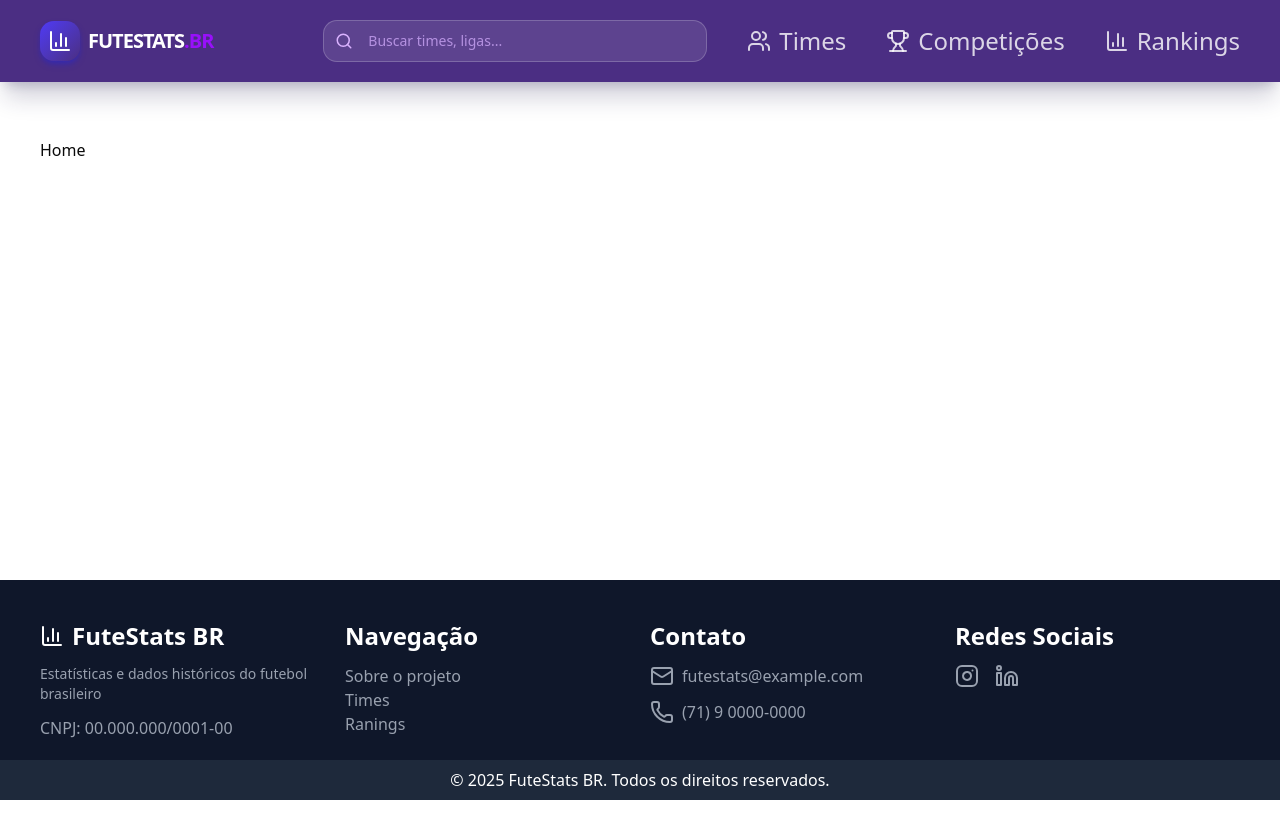
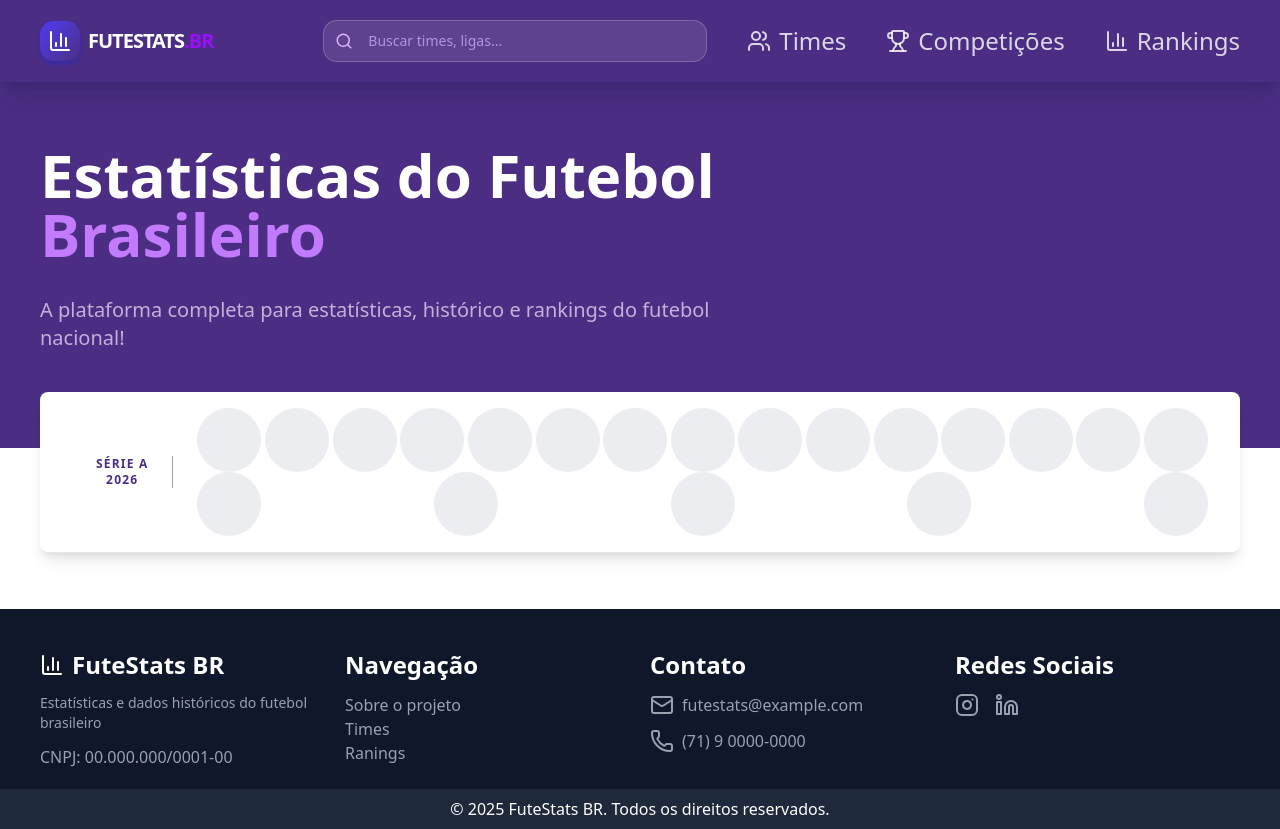
Before and after one commit to Gabrielogui/FuteStatsBr, a Next.js app in the folder futestats_frontend/: page / in a window 1280 px wide. Before the commit the page ends 800 px from the top, so only its background shows below. Built offline with nearby package versions, Linux system fonts and the light colour scheme.

Commit message:
style: Fazendo section principal + Local com os times da série A

```diff
--- a/futestats_frontend/src/app/page.tsx
+++ b/futestats_frontend/src/app/page.tsx
@@ -2,7 +2,29 @@
 export default function Home() {
     return (
         <div className="">
-            <h1>Home</h1>
+            {/* |=======| SEÇÃO PRINCIPAL (FRASE INICIAL + TEXTO + BOTÕES) |=======| */}
+            <section className="bg-primary -my-14 -mx-10 py-14 px-10 flex flex-col">
+                <div className="flex flex-col text-6xl font-black leading-tight mb-6 animate-in fade-in slide-in-from-left-4 duration-700">
+                    <h1 className="text-white">Estatísticas do Futebol</h1>
+                    <span className="text-purple-400 -mt-4">Brasileiro</span>
+                </div>
+                <p className="text-xl text-purple-100/70 max-w-2xl mb-10">
+                    A plataforma completa para estatísticas, histórico e rankings do futebol nacional!
+                </p>
+            </section>
+
+            {/* |=======| SEÇÃO DE TIMES DESTAQUES (SÉRIE A) |=======| */}
+            <div className="flex flex-col md:flex-row items-center bg-white border-b border-gray-200 py-4 px-8 rounded-md shadow-lg -mt-10 ">
+                <div className="flex justify-center text-center pl-6 md:items-center md:mr-6 min-w-max
+                                md:border-r border-gray-400 pr-6">
+                    <span className="text-xs font-black text-primary uppercase tracking-widest">Série A <br/> 2026</span>
+                </div>
+                <div className="flex flex-wrap justify-between w-full overflow-hidden">
+                    {Array.from({ length: 20 }).map((_, index) => (
+                        <div key={index} className="h-16 w-16 rounded-full bg-gray-200 animate-pulse"></div>
+                    ))}
+                </div>
+            </div>
         </div>
     );
 }
```
